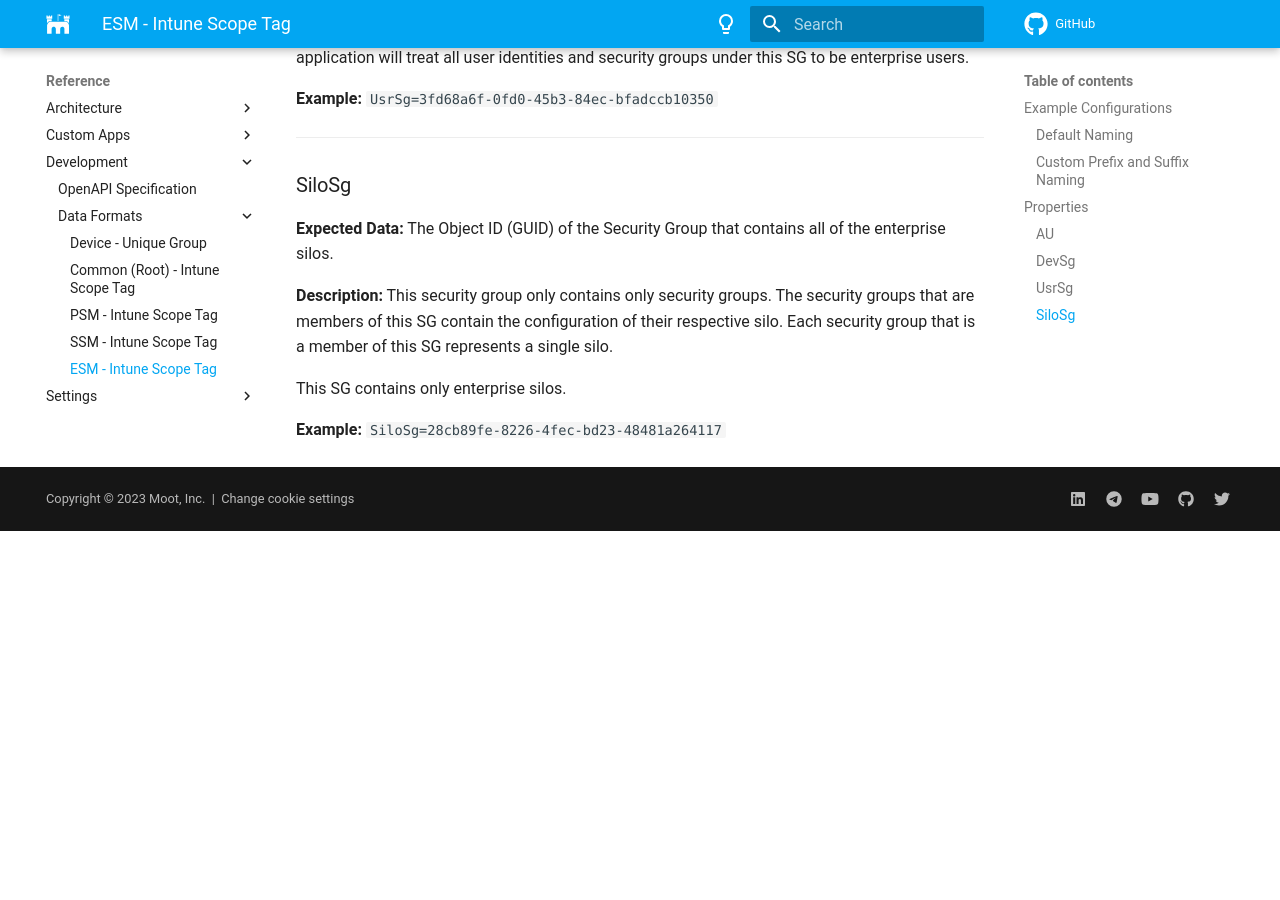
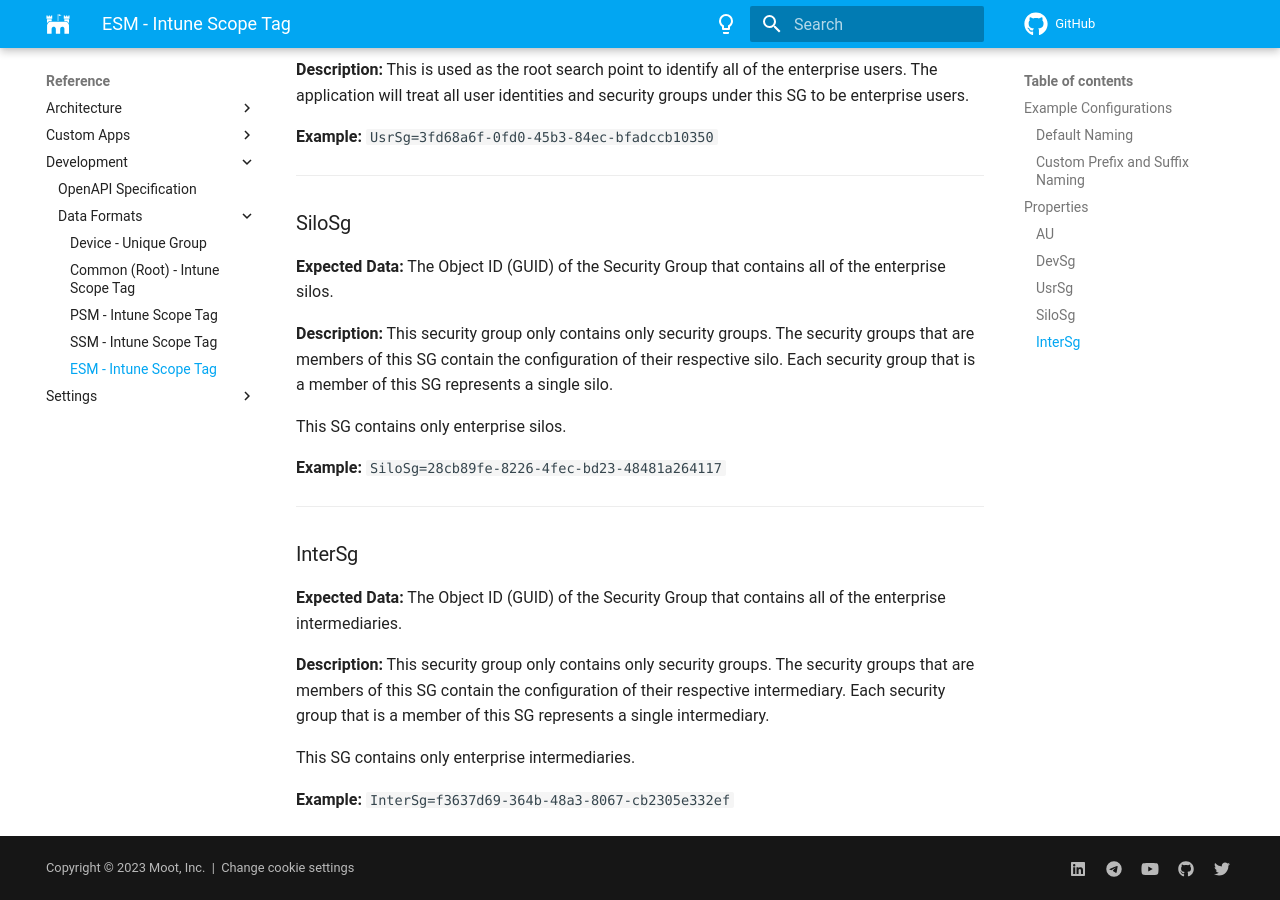
Before and after one commit to Software-Hardware-Integration-Lab/Documentation, an MkDocs documentation site: the page built from docs/Reference/Development/Data-Formats/4-ESM-IntuneScopeTag.md, in a window 1280 px wide and 900 px high, scrolled down 1727 px. Built offline with MkDocs 1.6.1 and Material for MkDocs 9.7.7, drawn with Linux system fonts in a browser that asks for light colours; comment, search, counter and statistics services are not loaded; before the commit the page ends 2258 px from its top, so only the background shows below that; some of the changed text lies outside the part shown.

Commit message:
Add Intermediary Support
Add intermediary support to the scope tag data format.

````diff
--- a/docs/Reference/Development/Data-Formats/4-ESM-IntuneScopeTag.md
+++ b/docs/Reference/Development/Data-Formats/4-ESM-IntuneScopeTag.md
@@ -15,6 +15,7 @@ AU=5b7c868e-98bf-437e-acf6-32c433328198
 DevSg=66eeb4f4-91f8-431f-a336-1adf7bcb276f
 UsrSg=3fd68a6f-0fd0-45b3-84ec-bfadccb10350
 SiloSg=628fceed-4c6c-42b6-ab15-8513a265b1b1
+InterSg=814fb4a4-c484-4e41-80ff-089b61031221
 ```
 
 ### Custom Prefix and Suffix Naming
@@ -24,6 +25,7 @@ AU=3e54c5c2-a2cf-4ca5-897e-97d706b5e31b
 DevSg=d014ae16-7748-4722-ba28-196a008bcb30
 UsrSg=08fd53d4-b002-40cf-bcfa-95a7fcda0bcd
 SiloSg=3c80e644-e631-41f1-b426-0183482ef716
+InterSg=8af317ee-7ce4-40c8-bd2a-b5fba7afe39e
 ```
 
 ---
@@ -88,3 +90,18 @@ This SG contains only enterprise silos.
 
 **Example:**
 `SiloSg=28cb89fe-8226-4fec-bd23-48481a264117`
+
+---
+
+### InterSg
+
+**Expected Data:**
+The Object ID (GUID) of the Security Group that contains all of the enterprise intermediaries.
+
+**Description:**
+This security group only contains only security groups. The security groups that are members of this SG contain the configuration of their respective intermediary. Each security group that is a member of this SG represents a single intermediary.
+
+This SG contains only enterprise intermediaries.
+
+**Example:**
+`InterSg=f3637d69-364b-48a3-8067-cb2305e332ef`
````
Also changed, not shown: docs/Reference/Development/Data-Formats/2-PSM-IntuneScopeTag.md (+17 -0 lines), docs/Reference/Development/Data-Formats/3-SSM-IntuneScopeTag.md (+17 -0 lines).
